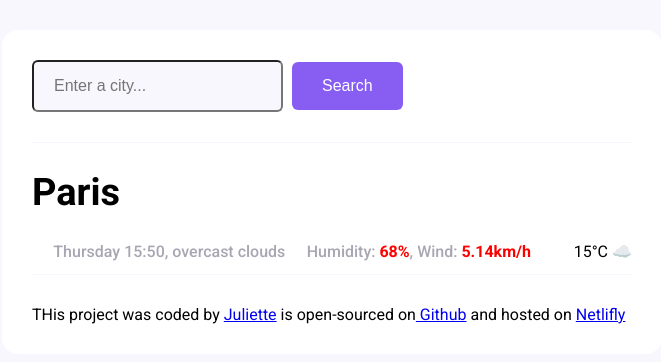
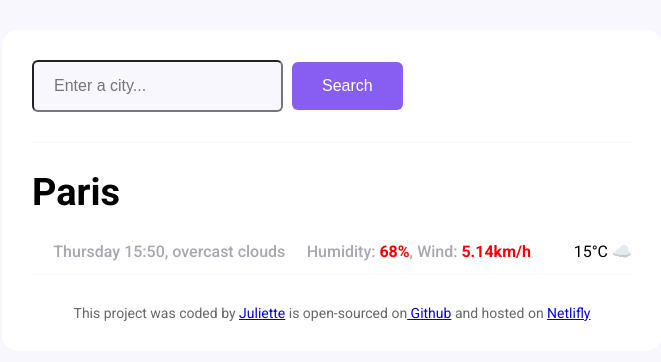
Before and after one commit to julietteladiv/Weather-App, a plain HTML site: page index.html in a window 1280 px wide. Shown: the whole page, without its empty margins (308-969 px from the left). Drawn offline with Linux system fonts and the light colour scheme.

Commit message:
footer style

```diff
--- a/index.html
+++ b/index.html
@@ -29,7 +29,7 @@
 </div>
     </main>
 
-    <footer>THis project was coded by <a href="https://github.com/julietteladiv" target="_blank">Juliette</a> is open-sourced on<a href=https://github.com/julietteladiv/Weather-App target="_blank"> Github</a>  and hosted on <a href="https://app.netlify.com/sites/weather-app-jv/overview" target="_blank">Netlifly</a> </footer>
+    <footer>This project was coded by <a href="https://github.com/julietteladiv" target="_blank">Juliette</a> is open-sourced on<a href=https://github.com/julietteladiv/Weather-App target="_blank"> Github</a>  and hosted on <a href="https://app.netlify.com/sites/weather-app-jv/overview" target="_blank">Netlifly</a> </footer>
   </div>
   </body></body>
 </html>
--- a/style.css
+++ b/style.css
@@ -40,8 +40,11 @@ h1 {
   font-weight: bold;
 }
 footer {
-  border-top: 1px solid #f9f7fe;
-  padding: 30px 0 0px 0;
+     border-top: 1px solid #f9f7fe;
+    padding: 30px 0 0 0;
+    text-align: center;
+    font-size: 14px;
+    color: rgba(0, 0, 0, 0.6);
 }
 .weather-details {
   display: flex
```
